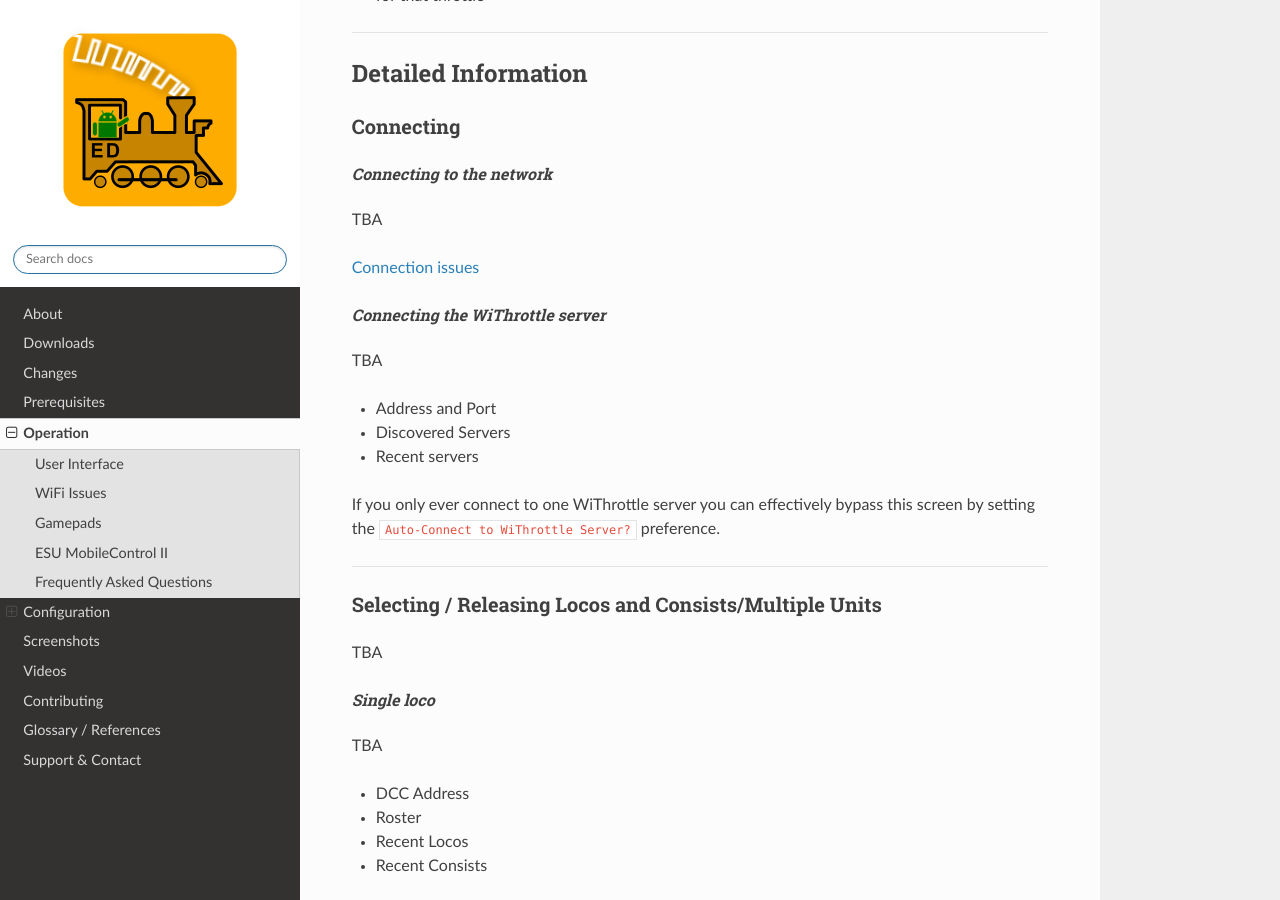
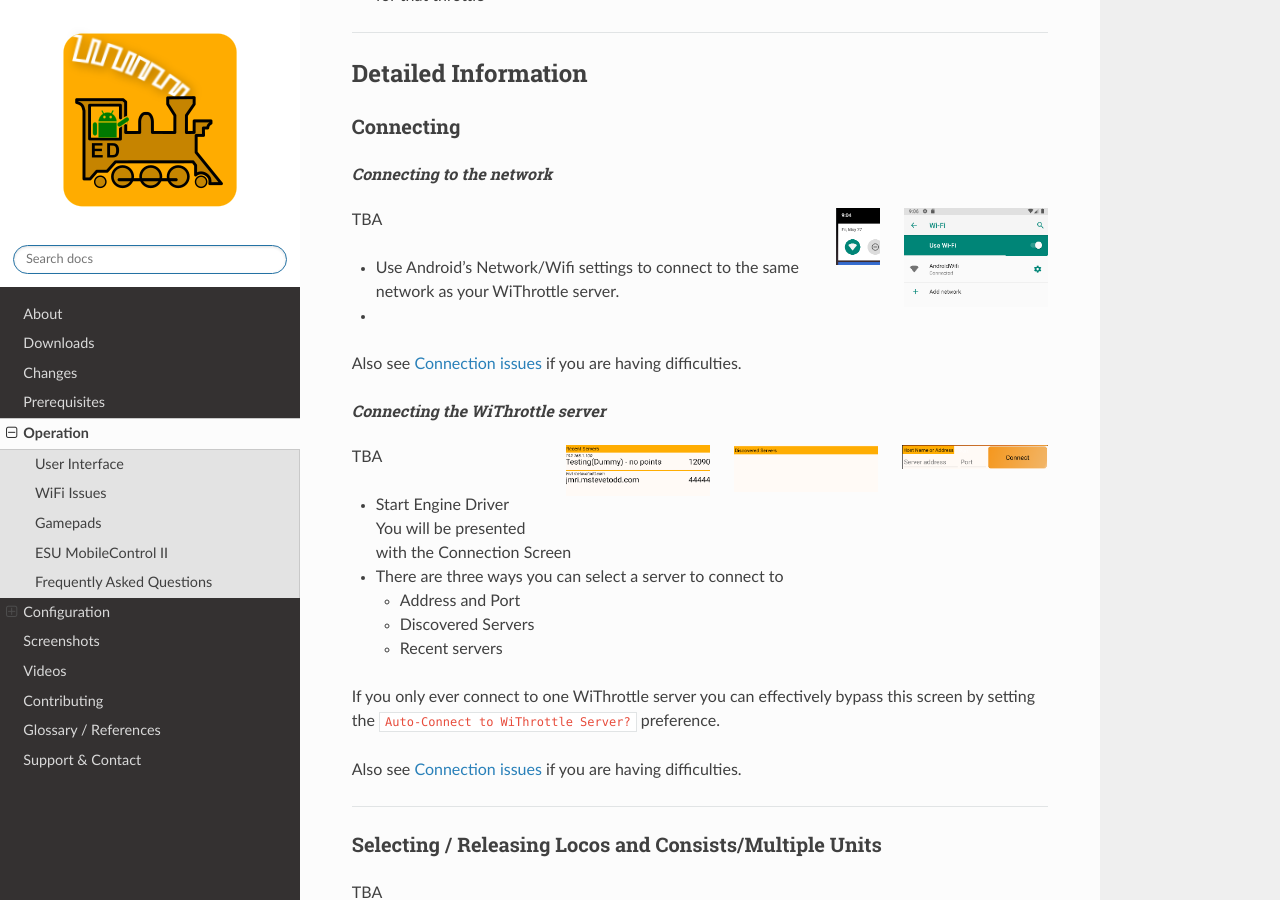
Before and after one commit to flash62au/EngineDriver_Home, a Sphinx documentation site: the page built from docs/operation/index.rst, in a window 1280 px wide and 900 px high, scrolled down 1715 px. Built offline with Sphinx 7.4.7 and the Read the Docs theme 2.0.0, drawn with Linux system fonts in a browser that asks for light colours; comment, search, counter and statistics services are not loaded; some of the changed text lies outside the part shown.

Commit message:
some images

```diff
--- a/docs/operation/index.rst
+++ b/docs/operation/index.rst
@@ -84,20 +84,51 @@
 Connecting to the network
 """"""""""""""""""""""""""
 
+.. image:: ../_static/images/parts/network2.png
+   :scale: 30 %
+   :align: right
+
+.. image:: ../_static/images/parts/network1.png
+   :scale: 30 %
+   :align: right
+
 TBA
 
-`Connection issues <./wifi_issues.html>`_
+* Use Android's Network/Wifi settings to connect to the same network as your WiThrottle server.
+*
+
+Also see `Connection issues <./wifi_issues.html>`_ if you are having difficulties.
+
 
 Connecting the WiThrottle server
 """"""""""""""""""""""""""""""""""
 
+.. image:: ../_static/images/parts/connecting_ip_address.png
+   :scale: 30 %
+   :align: right
+
+.. image:: ../_static/images/parts/connecting_discovered_servers.png
+   :scale: 30 %
+   :align: right
+
+.. image:: ../_static/images/parts/connecting_recent_servers.png
+   :scale: 30 %
+   :align: right
+
 TBA
 
-- Address and Port
-- Discovered Servers
-- Recent servers
+* Start Engine Driver |br|\ You will be presented with the Connection Screen
+* There are three ways you can select a server to connect to
+
+  - Address and Port
+  - Discovered Servers
+  - Recent servers
+
 
 If you only ever connect to one WiThrottle server you can effectively bypass this screen by setting the ``Auto-Connect to WiThrottle Server?`` preference.
+
+Also see `Connection issues <./wifi_issues.html>`_ if you are having difficulties.
+
 
 ----
 
```
Also changed, not shown: other parts of docs/operation/index.rst (+2 -2 lines), docs/_static/images/parts/connecting_discovered_servers.png (added), docs/_static/images/parts/connecting_ip_address.png (added), docs/_static/images/parts/connecting_recent_servers.png (added), docs/_static/images/parts/network1.png (added), docs/_static/images/parts/network2.png (added).
